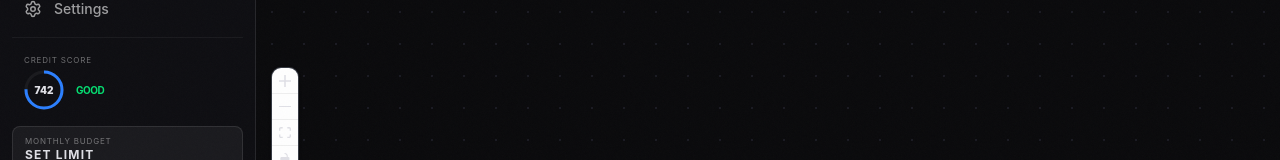
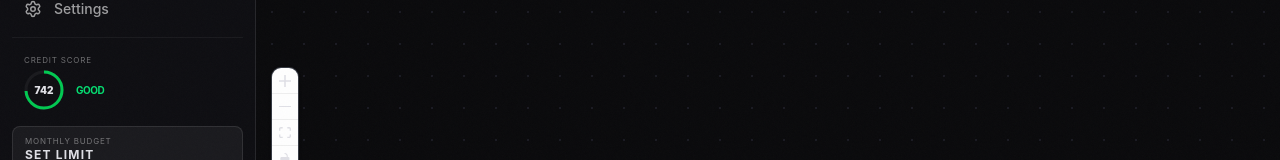
Before and after one commit to rhpshanks/LinkLedger, a React (Vite) app: page / in a window 1280 px wide. Shown: the part 612-772 px from the top of the page. Built offline with nearby package versions, Linux system fonts and the light colour scheme.

Commit message:
Make Credit Score interactive and persistent with linguistic compliance

```diff
--- a/src/App.tsx
+++ b/src/App.tsx
@@ -24,7 +24,7 @@ const SERVICE_HINTS: Record<string, { card: string; benefit: string }> = {
 };
 
 export default function App() {
-  const { cards, subscriptions, removeCard, removeSubscription, updateNodesPositions, currency } = useAppStore();
+  const { cards, subscriptions, removeCard, removeSubscription, updateNodesPositions, currency, creditScore, setCreditScore } = useAppStore();
   const [loaded, setLoaded] = useState(false);
   const [selectedCardId, setSelectedCardId] = useState<string | null>(null);
   const [selectedSubId, setSelectedSubId] = useState<string | null>(null);
@@ -138,14 +138,27 @@ export default function App() {
             <div className="px-3">
                <div className="label-base !text-[8px]">Credit Score</div>
                <div className="flex items-center gap-3">
-                  <div className="relative w-10 h-10 flex items-center justify-center">
+                  <button
+                    onClick={() => {
+                      const val = window.prompt('Write your Score', creditScore.toString());
+                      if (val && !isNaN(Number(val))) setCreditScore(Number(val));
+                    }}
+                    className="relative w-10 h-10 flex items-center justify-center hover:scale-105 transition-transform"
+                  >
                      <svg className="w-full h-full transform -rotate-90">
                         <circle cx="20" cy="20" r="18" stroke="currentColor" strokeWidth="3" fill="transparent" className="text-white/5" />
-                        <circle cx="20" cy="20" r="18" stroke="currentColor" strokeWidth="3" fill="transparent" strokeDasharray="113" strokeDashoffset="28" className="text-blue-500" />
+                        <circle
+                          cx="20" cy="20" r="18" stroke="currentColor" strokeWidth="3" fill="transparent"
+                          strokeDasharray="113"
+                          strokeDashoffset={113 - (113 * (Math.min(900, Math.max(300, creditScore)) - 300) / 600)}
+                          className={`${creditScore > 700 ? 'text-green-500' : creditScore > 600 ? 'text-yellow-500' : 'text-red-500'} transition-all duration-500`}
+                        />
                      </svg>
-                     <span className="absolute text-[10px] font-black">742</span>
+                     <span className="absolute text-[10px] font-black">{creditScore}</span>
+                  </button>
+                  <div className={`text-[10px] font-bold uppercase tracking-tighter ${creditScore > 700 ? 'text-green-400' : creditScore > 600 ? 'text-yellow-400' : 'text-red-400'}`}>
+                     {creditScore > 750 ? 'GREAT' : creditScore > 700 ? 'GOOD' : creditScore > 600 ? 'AVERAGE' : 'LOW'}
                   </div>
-                  <div className="text-[10px] font-bold text-green-400 uppercase tracking-tighter">GOOD</div>
                </div>
             </div>
 
--- a/src/store.tsx
+++ b/src/store.tsx
@@ -18,6 +18,8 @@ interface AppContextType {
   updateNodesPositions: (positions: Record<string, { x: number; y: number }>) => void;
   currency: string;
   setCurrency: (c: string) => void;
+  creditScore: number;
+  setCreditScore: (score: number) => void;
 }
 
 const AppContext = createContext<AppContextType | null>(null);
@@ -49,12 +51,14 @@ export function AppProvider({ children }: { children: ReactNode }) {
     const saved = loadState('ll_currency', 'USD');
     return saved === 'cash' ? 'USD' : saved;
   });
+  const [creditScore, setCreditScore] = useState<number>(() => loadState('ll_credit_score', 742));
 
   useEffect(() => { localStorage.setItem('ll_cards', JSON.stringify(cards)); }, [cards]);
   useEffect(() => { localStorage.setItem('ll_subs', JSON.stringify(subscriptions)); }, [subscriptions]);
   useEffect(() => { localStorage.setItem('ll_alerts', JSON.stringify(alertsPrefs)); }, [alertsPrefs]);
   useEffect(() => { localStorage.setItem('ll_node_pos', JSON.stringify(nodePositions)); }, [nodePositions]);
   useEffect(() => { localStorage.setItem('ll_currency', JSON.stringify(currency)); }, [currency]);
+  useEffect(() => { localStorage.setItem('ll_credit_score', JSON.stringify(creditScore)); }, [creditScore]);
 
   const addCard = (card: Omit<Card, 'id'>) => {
     const id = `card-${uuidv4()}`;
@@ -97,7 +101,8 @@ export function AppProvider({ children }: { children: ReactNode }) {
       addSubscription, updateSubscription, removeSubscription,
       setAlertsPrefs,
       nodePositions, updateNodePosition, updateNodesPositions,
-      currency, setCurrency
+      currency, setCurrency,
+      creditScore, setCreditScore
     }}>
       {children}
     </AppContext.Provider>
```
